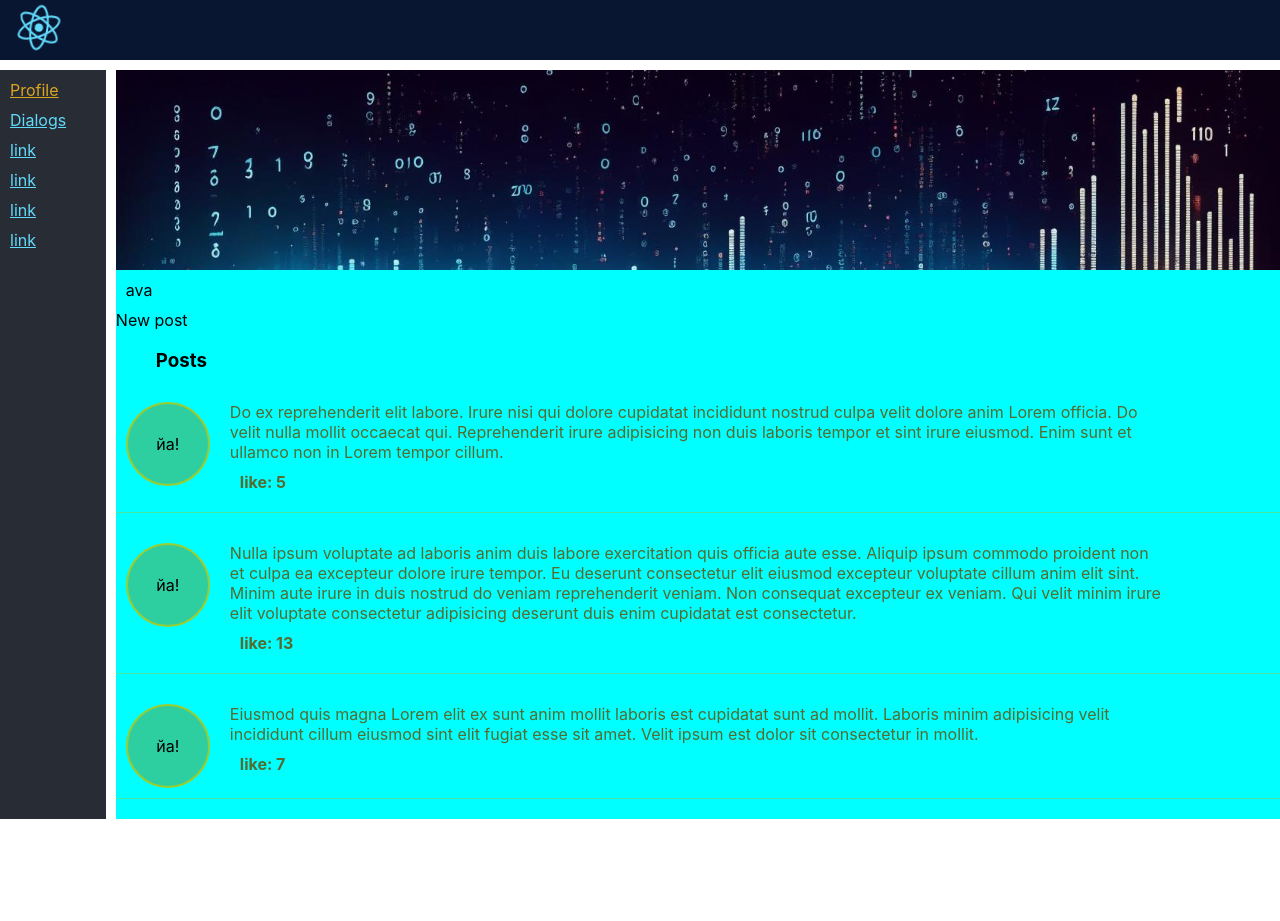
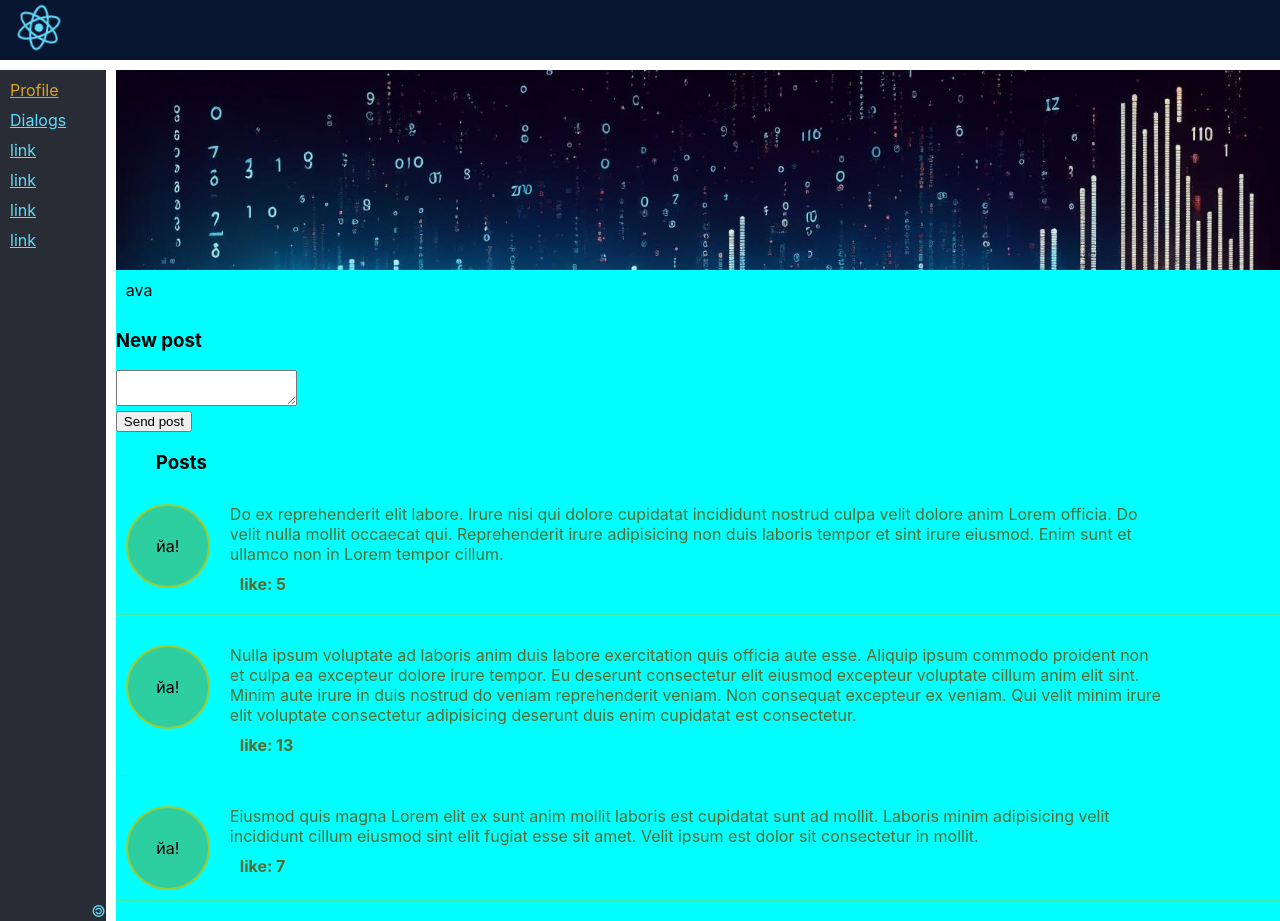
Before and after one commit to gorlov/learn_react, a React (Create React App) app: page /profile in a window 1280 px wide. Before the commit the page ends 819 px from the top, so only its background shows below. Built offline with nearby package versions, Linux system fonts and the light colour scheme.

Commit message:
lesson 33

```diff
--- a/src/App.css
+++ b/src/App.css
@@ -20,6 +20,7 @@
 .nav {
   grid-area: n;
   background-color: #282c34;
+  position: relative;
 }
 
 .app-wrapper-content {
--- a/src/App.js
+++ b/src/App.js
@@ -21,7 +21,7 @@
         <div className='app-wrapper-content'>
           <Routes>
             <Route path='/dialogs' element={<Dialogs state={props.state.dialogsPage}/>} />
-            <Route path='/profile' element={<Profile state={props.state.profilePage} />} />
+            <Route path='/profile' element={<Profile state={props.state.profilePage} addPost={props.addPost}/>} />
             {/* <Route path='/dialogs' element={<Dialogs />} />
             <Route path='/profile' element={<Profile />} /> */}
             {/* <Route path='/dialogs' Component={Dialogs} />
--- a/src/components/Navigation/Navigation.jsx
+++ b/src/components/Navigation/Navigation.jsx
@@ -15,6 +15,8 @@
       <div className={style.item}><NavLink to="#" className={style.link}>link</NavLink></div>
       <div className={style.item}><NavLink to="#" className={style.link}>link</NavLink></div>
       <div className={style.item}><NavLink to="#" className={style.link}>link</NavLink></div>
+
+      <div className={style.copyleft}>🄯</div>
     </nav>
   );
 }
--- a/src/components/Navigation/Navigation.module.css
+++ b/src/components/Navigation/Navigation.module.css
@@ -4,10 +4,18 @@
 
 .item a {
     color: #61dafb;
-    display:block;
+    display: block;
 }
 
 .item a.active {
     color: goldenrod;
-    display:block;
+    display: block;
 }
+
+.copyleft {
+    width: 100%;
+    position: absolute;
+    bottom: 0;
+    color: #61dafb;
+    text-align: right;
+}
--- a/src/components/Profile/MyPosts/MyPosts.jsx
+++ b/src/components/Profile/MyPosts/MyPosts.jsx
@@ -1,3 +1,4 @@
+import React from 'react';
 import style from './MyPosts.module.css';
 import Post from './Post/Post';
 
@@ -6,15 +7,30 @@
 
   let postData = props.posts;
 
-  let posts = postData.map( p => <Post message={p.post} likesCount={p.likesCount}/>)
+  let posts = postData.map(p => <Post message={p.post} likesCount={p.likesCount} />)
+
+  let newPostElement = React.createRef();
+  let addPost = () => {
+    let text = newPostElement.current.value;
+    props.addPost(text);
+  }
 
   return (
     <div>
-      <div>New post</div>
+      <div>
+        <h3>New post</h3>
+        <div>
+          <textarea ref={newPostElement}></textarea>
+          <div>
+            <button onClick={addPost}>Send post</button>
+          </div>
+        </div>
+
+      </div>
       <div>
         <h3 className={style.header}>Posts</h3>
 
-        { posts }
+        {posts}
 
       </div>
     </div>
--- a/src/components/Profile/Profile.jsx
+++ b/src/components/Profile/Profile.jsx
@@ -11,7 +11,7 @@
 
       <ProfileInfo />
 
-      <MyPosts posts={props.state.posts}/>
+      <MyPosts posts={props.state.posts} addPost={props.addPost}/>
 
     </div>
 
--- a/src/index.js
+++ b/src/index.js
@@ -4,13 +4,13 @@
 import App from './App';
 import reportWebVitals from './reportWebVitals';
 
-import state from './redux/state';
+import state, { addPost } from './redux/state';
 
 
 const root = ReactDOM.createRoot(document.getElementById('root'));
 root.render(
   <React.StrictMode>
-    <App state={state} />
+    <App state={state} addPost={addPost} />
   </React.StrictMode>
 );
 
--- a/src/redux/state.js
+++ b/src/redux/state.js
@@ -28,4 +28,15 @@
 
 }
 
+
+export let addPost = (postMessage) => {
+    let newPost = {
+        id: 5,
+        post: postMessage,
+        likesCount: 0
+    };
+
+    state.profilePage.posts.push(newPost);
+}
+
 export default state;
```
